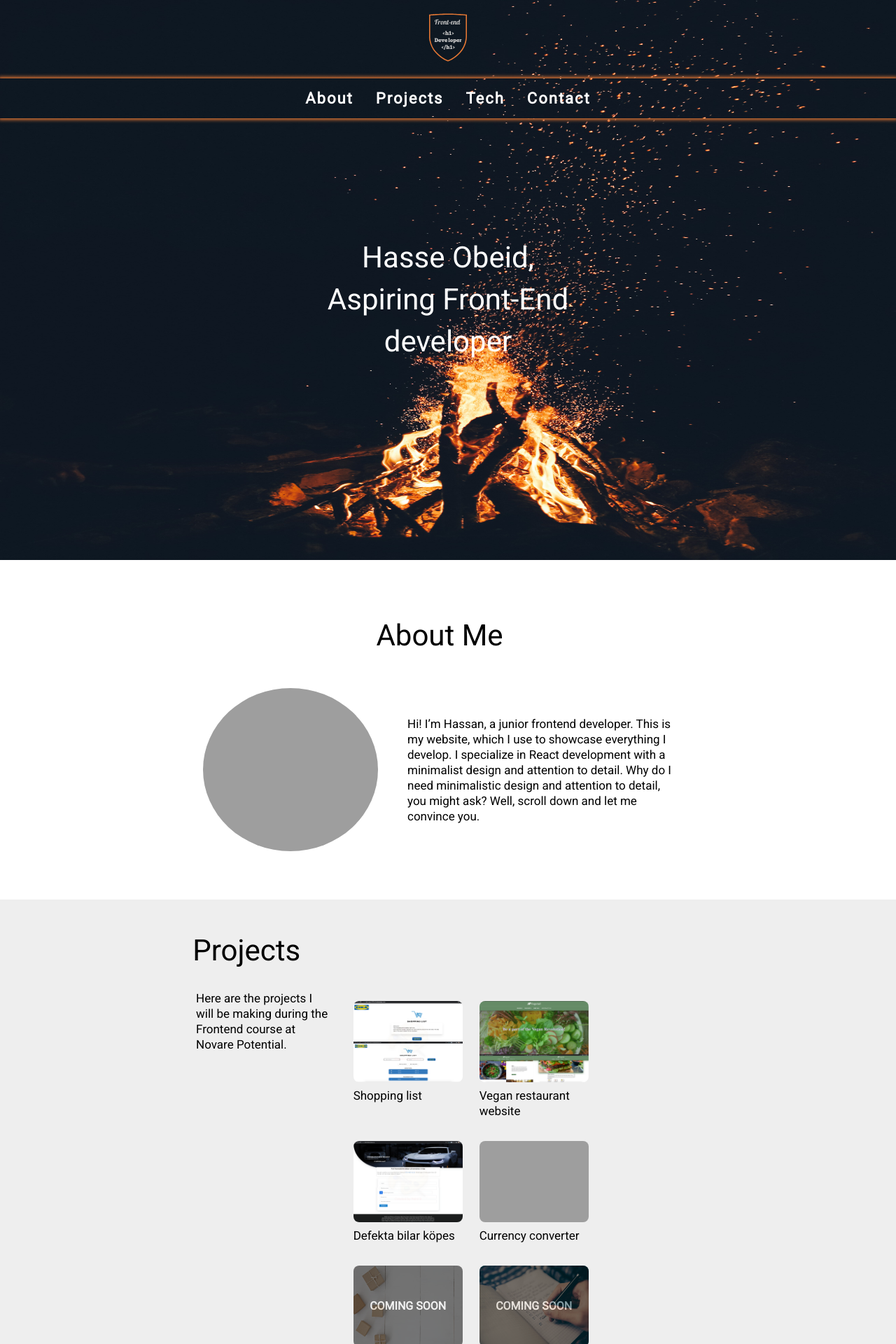
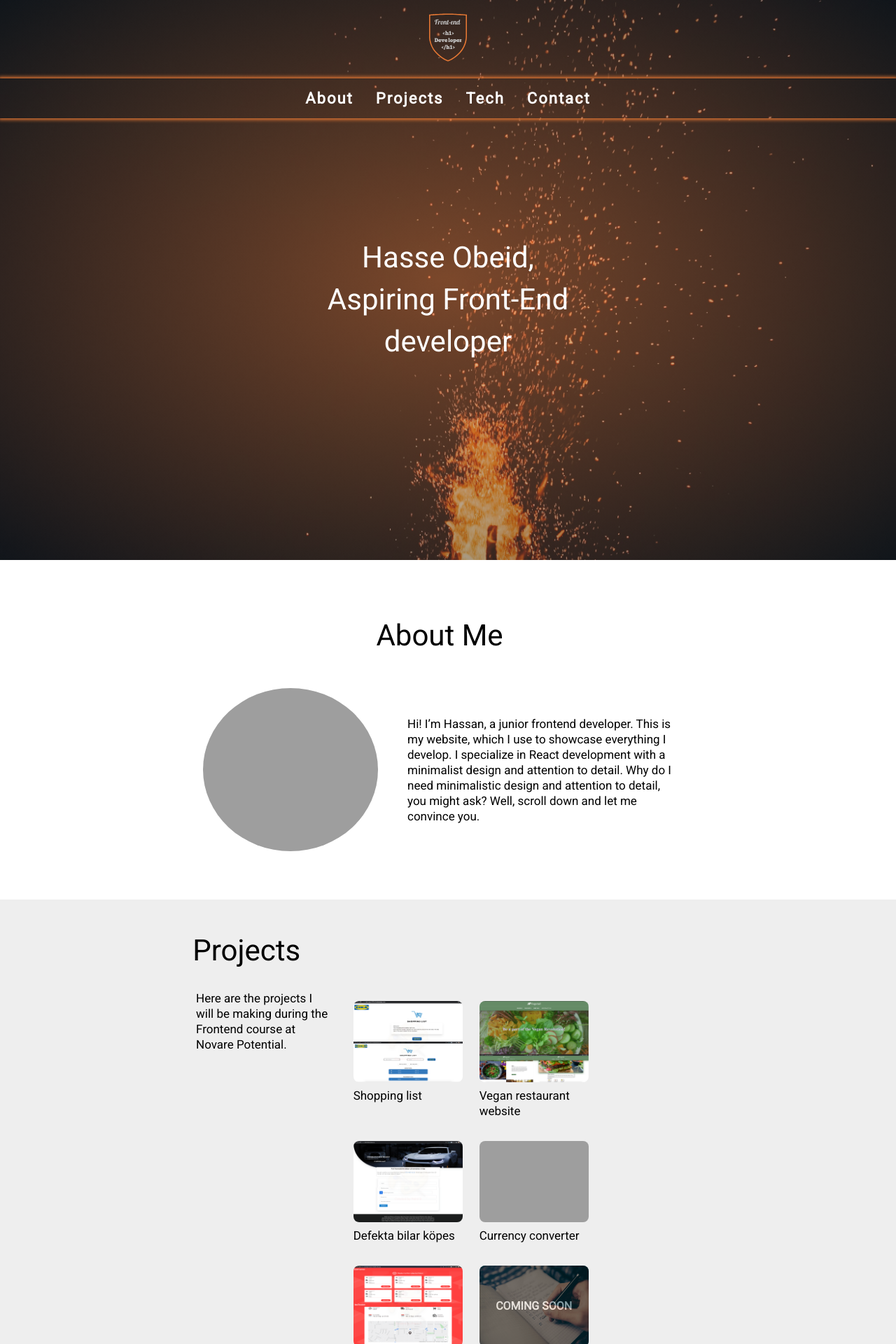
Before and after one commit to HassanObeid89/My_portfolio, a React (Create React App) app: page / in a window 1280 px wide. Shown: the top 1920 px of the page at 70% size. Built offline with nearby package versions, Linux system fonts and the light colour scheme; grey boxes are pictures that could not be loaded.

Commit message:
Added package tracker web app.

```diff
--- a/src/css/HeroSection.css
+++ b/src/css/HeroSection.css
@@ -1,7 +1,13 @@
 .hero-container {
   height: 100vh;
-  background: url("../assets/hero_desktop.jpg") center center / 100% 100%
-    border-box no-repeat;
+  /* background: url("../assets/hero_desktop.jpg") center center / 100% 100%
+    border-box no-repeat; */
+    background: radial-gradient(
+      at center center,
+      rgba(230, 120, 52, 0.5) 0.5%,
+      #1313137c 100%
+    ),
+    url("../assets/hero_desktop.jpg") center center / 100%;
 }
 
 .hero-container h1 {
@@ -16,6 +22,7 @@
   line-height: 41px;
   width: 80%;
   height: auto;
+
 }
 
 @media screen and (min-width: 960px) {
--- a/src/data/ProjectsList.js
+++ b/src/data/ProjectsList.js
@@ -1,6 +1,6 @@
 import vegan from '../assets/card_images/vegan-restuarant.png';
 import shoppingList from '../assets/card_images/shopping-list.png';
-import package_tracker from '../assets/card_images/package_tracker.jpg';
+import package_tracker from '../assets/card_images/package-tracker.png';
 import todo_list from '../assets/card_images/todo_list.jpg';
 import Ecommerce from '../assets/card_images/e-commerce.jpg';
 import BBQ from '../assets/card_images/BBQ.jpg';
@@ -53,9 +53,11 @@ export const data= [
     "id": 4,
     "title": "Package tracker",
     "image": package_tracker,
-    "description":"This project is about A, B, C where users can do D, E, F, so they can obtain G, H, I benefit. It uses:",
-    "pills":['React', 'FireBase', 'Tailwind CSS', 'Yup', 'React-hook-form'],
-    "completed":false
+    "description":"This project is a Package Tracker app for customers that displays a list of orders with some details fetched from API endpoint, and shows the location of the parcel on the map. this project integrated google maps API. It uses:",
+    "pills":['React', 'FireBase', 'CSS', 'Moment', 'Google-Map-React','React-Spinners','React-Icons'],
+    "appUrl":'https://package-tracker-46db9.web.app/',
+    "github":'https://github.com/HassanObeid89/package-tracker',
+    "completed":true
   },
   {
     "id": 5,
```
Also changed, not shown: src/assets/card_images/package-tracker.png (added), src/assets/card_images/package_tracker.jpg (deleted).
